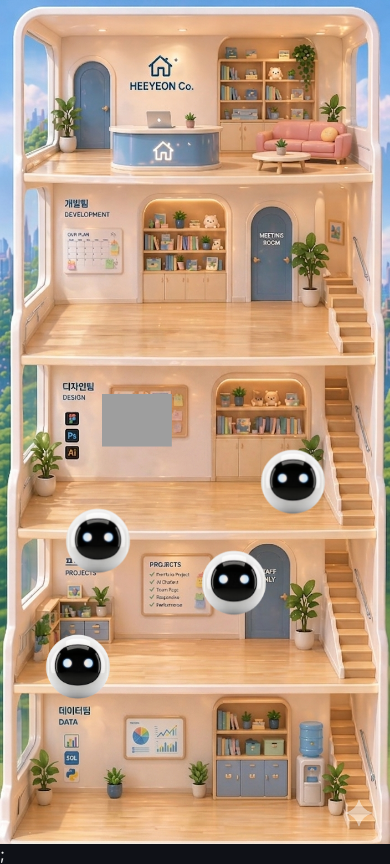
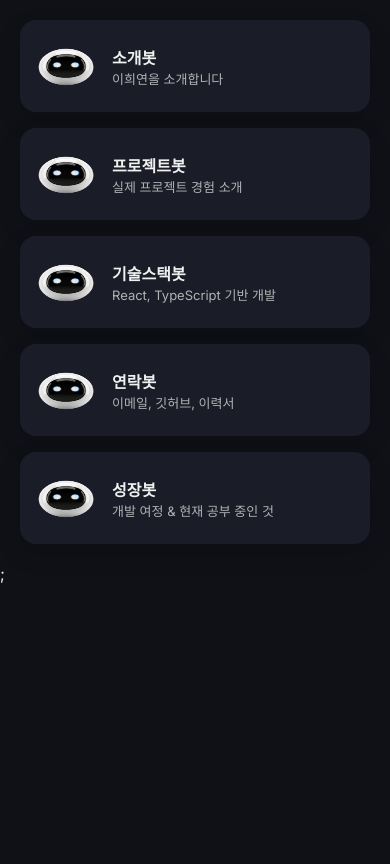
Before and after one commit to gulggum/portfolio, a React (Vite) app: page /home in a window 390 px wide. Built offline with nearby package versions, Linux system fonts and the light colour scheme; grey boxes are pictures that could not be loaded.

Commit message:
feat: [intro] 테마시스템개편 적용및 컴포넌트 정리
-BotType ceo/design/data 제거 → intro/contact/growth 추가
- botMap 새 봇 구조로 교체, 테마 color 키 맞게 수정
- Card / Intro / ChatBubble 하드코딩 색상 → 테마 변수로 교체"

```diff
--- a/src/components/Bot.tsx
+++ b/src/components/Bot.tsx
@@ -8,16 +8,18 @@
   active: boolean;
   isCeo: boolean;
   color?: ColorKey;
+  size: number;
 }
 
-const Bot = ({ src, alt, active, isCeo, color }: BotProps) => {
+const Bot = ({ src, alt, active, isCeo, color, size }: BotProps) => {
   return (
     <StyledBot
       src={src}
       alt={alt}
       $active={active}
       $isCeo={isCeo}
-      $color={color} // ✅ 추가
+      $color={color}
+      $size={size}
     />
   );
 };
@@ -28,9 +30,10 @@
   $active: boolean;
   $isCeo: boolean;
   $color?: ColorKey;
+  $size: number;
 }>`
-  width: 18vw;
-  max-width: 200px;
+  width: ${({ $size }) => $size}px;
+  height: auto;
   transition: transform 0.3s;
 
   ${({ $isCeo }) =>
--- /dev/null
+++ b/src/components/layouts/DesktopLayout.tsx
@@ -0,0 +1,142 @@
+import styled, { css } from "styled-components";
+import type { BotType } from "../../types/robot";
+import { fadeUp } from "../../styles/animation";
+import Bot from "../Bot";
+import { botMap } from "../../data/botMap";
+import ChatBubble from "../office/ChatBubble";
+import pcBg from "../../assets/images/company/office_PC.png";
+
+const DesktopLayout = ({
+  active,
+  setActive,
+  getSize,
+}: {
+  active: BotType | null;
+  setActive: (type: BotType | null) => void;
+  getSize: (type: BotType) => number;
+}) => {
+  return (
+    //좌우 스크롤 감싸는 래퍼
+    <ScrollWrapper>
+      <Stage>
+        {/* 배경 이미지 — 원본 사이즈 고정으로 좌우 스크롤 가능 */}
+        <BgImage src={pcBg} />
+
+        {Object.entries(botMap).map(([type, bot], index) => {
+          const pos = bot.position.pc;
+
+          return (
+            <BotWrapper
+              key={type}
+              $delay={index * 0.1}
+              $top={pos.top}
+              $left={pos.left}
+              onClick={() => setActive(type as BotType)}
+            >
+              <Bot
+                src={bot.image}
+                alt={bot.name}
+                active={active === type}
+                isCeo={type === "ceo"}
+                color={bot.color}
+                size={getSize(type as BotType)}
+              />
+
+              {/* 호버 시 나타나는 이름 툴팁 */}
+              <NameTag className="name">{bot.name}</NameTag>
+
+              {/* 클릭된 봇만 말풍선 열림 */}
+              {active === type && (
+                <ChatBubble
+                  type={type as BotType}
+                  onClose={() => setActive(null)}
+                />
+              )}
+            </BotWrapper>
+          );
+        })}
+      </Stage>
+    </ScrollWrapper>
+  );
+};
+
+export default DesktopLayout;
+
+/* 좌우 스크롤 컨테이너 */
+const ScrollWrapper = styled.div`
+  width: 100%;
+  height: 100vh;
+  overflow-x: auto;
+  overflow-y: hidden;
+
+  /* 티파니 스크롤바 */
+  &::-webkit-scrollbar {
+    height: 6px;
+  }
+  &::-webkit-scrollbar-track {
+    background: transparent;
+  }
+  &::-webkit-scrollbar-thumb {
+    background: ${({ theme }) => theme.colors.primary};
+    border-radius: 999px;
+  }
+`;
+
+/* 배경 원본 사이즈로 고정 — 이 안에서 봇들 absolute 배치 */
+const Stage = styled.div`
+  position: relative;
+  width: 1536px; /* 배경 이미지 원본 너비 */
+  height: 1024px; /* 배경 이미지 원본 높이 */
+`;
+
+const BgImage = styled.img`
+  position: absolute;
+  inset: 0;
+  width: 100%;
+  height: 100%;
+  object-fit: cover;
+  z-index: 0;
+`;
+
+const BotWrapper = styled.div<{
+  $delay: number;
+  $top: string;
+  $left: string;
+}>`
+  position: absolute;
+  top: ${({ $top }) => $top};
+  left: ${({ $left }) => $left};
+  transform: translate(-50%, -50%);
+  cursor: pointer;
+  z-index: 10;
+  display: flex;
+  flex-direction: column;
+  align-items: center;
+
+  animation: ${({ $delay }) => css`
+    ${fadeUp} 0.5s ease ${$delay}s both
+  `};
+
+  /* 호버 시 이름 툴팁 올라옴 */
+  &:hover .name {
+    opacity: 1;
+    transform: translate(-50%, -8px);
+  }
+`;
+
+const NameTag = styled.div`
+  position: absolute;
+  bottom: 110%;
+  left: 50%;
+  transform: translate(-50%, 0);
+  padding: 4px 10px;
+  font-size: 12px;
+  font-weight: 500;
+  background: rgba(0, 0, 0, 0.8);
+  color: white;
+  border-radius: 999px;
+  white-space: nowrap;
+  opacity: 0;
+  transition: all 0.2s ease;
+  pointer-events: none;
+`;
--- /dev/null
+++ b/src/components/layouts/MobileLayout.tsx
@@ -0,0 +1,70 @@
+import styled from "styled-components";
+import type { BotType } from "../../types/robot";
+import { botMap } from "../../data/botMap";
+
+const MobileLayout = ({
+  setActive,
+}: {
+  setActive: (type: BotType) => void;
+}) => {
+  return (
+    <Wrapper>
+      {Object.entries(botMap).map(([type, bot]) => (
+        <Card key={type} onClick={() => setActive(type as BotType)}>
+          <BotImage src={bot.image} />
+          <Text>
+            <Name>{bot.name}</Name>
+            <Desc>{bot.preview}</Desc>
+          </Text>
+        </Card>
+      ))}
+    </Wrapper>
+  );
+};
+
+export default MobileLayout;
+
+const Wrapper = styled.div`
+  display: flex;
+  flex-direction: column;
+  gap: 16px;
+  padding: 20px;
+`;
+
+const Card = styled.div`
+  display: flex;
+  align-items: center;
+  gap: 16px;
+
+  padding: 16px;
+  border-radius: 16px;
+
+  background: ${({ theme }) => theme.colors.surface};
+  box-shadow: ${({ theme }) => theme.shadow.soft};
+
+  cursor: pointer;
+  transition: 0.2s;
+
+  &:active {
+    transform: scale(0.97);
+  }
+`;
+
+const BotImage = styled.img`
+  width: 60px;
+  height: 60px;
+`;
+
+const Text = styled.div`
+  display: flex;
+  flex-direction: column;
+`;
+
+const Name = styled.div`
+  font-weight: 600;
+`;
+
+const Desc = styled.div`
+  font-size: 13px;
+  opacity: 0.7;
+`;
--- a/src/components/office/ChatBubble.tsx
+++ b/src/components/office/ChatBubble.tsx
@@ -1,7 +1,6 @@
-import { useState } from "react";
 import styled from "styled-components";
+import type { BotType } from "../../types/robot";
 import { botMap } from "../../data/botMap";
-import type { BotType } from "../../types/robot";
 import { fadeUp } from "../../styles/animation";
 
 const ChatBubble = ({
@@ -12,27 +11,25 @@
   onClose: () => void;
 }) => {
   const bot = botMap[type];
-  const [step, setStep] = useState(0);
 
   return (
-    <BubbleContainer
-      onClick={onClose}
-      style={{
-        top: bot.position.top,
-        left: bot.position.left,
-      }}
-    >
+    // 말풍선 바깥 클릭 시 닫힘
+    <BubbleContainer onClick={onClose}>
+      {/* 말풍선 꼬리 */}
       <Tail />
 
+      {/* 봇 이름 */}
       <Name>{bot.name}</Name>
 
+      {/* 로딩 느낌 도트 애니메이션 */}
       <Dots>
         <Dot />
         <Dot delay="0.1s" />
         <Dot delay="0.2s" />
       </Dots>
 
-      <Content>{bot.getContent()}</Content>
+      {/* 봇 한줄 소개 */}
+      <Content>{bot.preview}</Content>
     </BubbleContainer>
   );
 };
@@ -41,14 +38,16 @@
 
 const BubbleContainer = styled.div`
   position: absolute;
+  bottom: 110%;
+  left: 50%;
+  transform: translateX(-50%);
   z-index: 50;
 
-  transform: translate(-50%, -200%);
-
   background: ${({ theme }) => theme.colors.surface};
+  border: 1px solid ${({ theme }) => theme.colors.surfaceLight};
   padding: 12px 16px;
-  border-radius: 16px;
-  box-shadow: ${({ theme }) => theme.shadow.soft};
+  border-radius: ${({ theme }) => theme.radius.lg};
+  box-shadow: ${({ theme }) => theme.shadow.medium}; /* 티파니 글로우 */
 
   width: 220px;
   font-size: 14px;
@@ -56,19 +55,22 @@
   animation: ${fadeUp} 0.3s ease-out;
 `;
 
+/* 말풍선 아래 삼각형 꼬리 */
 const Tail = styled.div`
   position: absolute;
   bottom: -6px;
   left: 50%;
-  transform: translateX(-50%) rotate(45deg);
-
   width: 12px;
   height: 12px;
   background: ${({ theme }) => theme.colors.surface};
+  transform: translateX(-50%) rotate(45deg);
+  border-right: 1px solid ${({ theme }) => theme.colors.surfaceLight};
+  border-bottom: 1px solid ${({ theme }) => theme.colors.surfaceLight};
 `;
 
 const Name = styled.div`
   font-weight: 600;
+  color: ${({ theme }) => theme.colors.primary}; /* 이름은 티파니 포인트 */
   margin-bottom: 6px;
 `;
 
@@ -83,7 +85,6 @@
   height: 6px;
   border-radius: 50%;
   background: ${({ theme }) => theme.colors.primary};
-
   animation: bounce 1s infinite;
   animation-delay: ${({ delay }) => delay || "0s"};
 
@@ -99,6 +100,6 @@
 `;
 
 const Content = styled.div`
-  color: ${({ theme }) => theme.colors.text};
+  color: ${({ theme }) => theme.colors.muted}; /* 본문은 muted */
   line-height: 1.4;
 `;
--- a/src/data/botMap.ts
+++ b/src/data/botMap.ts
@@ -1,70 +1,33 @@
-import ceo from "../assets/images/characters/ceo.png";
 import bot from "../assets/images/characters/bot.png";
-
 import type { BotConfig, BotType } from "../types/robot";
 
 export const botMap: Record<
   BotType,
-  BotConfig & { position: { top: string; left: string } }
+  BotConfig & {
+    position: {
+      pc: { top: string; left: string };
+      mobile: { top: string; left: string };
+    };
+  }
 > = {
-  ceo: {
-    name: "대표봇",
-    image: ceo,
-    getContent: () => "전체 기획과 방향을 담당하고 있어요.",
-    position: { top: "50%", left: "35%" },
+  intro: {
+    name: "소개봇",
+    image: bot,
+    color: "primary", // ✅ 새 테마 키
+    getContent: () => "안녕하세요! 저는 이희연을 소개하는 봇이에요.",
+    position: {
+      pc: { top: "55%", left: "20%" },
+      mobile: { top: "5%", left: "50%" },
+    },
+    preview: "이희연을 소개합니다",
     dialogues: [
       {
-        text: "안녕하세요! 👋\n대표봇이에요.\n이 포트폴리오의 전체 구조를 소개해드릴게요!",
-        options: [{ label: "구조 설명 보기", next: 1 }],
+        text: "안녕하세요! 👋\n저는 소개봇이에요.\n이희연님에 대해 알고 싶은 게 있으신가요?",
+        options: [{ label: "자기소개 보기", next: 1 }],
       },
       {
-        text: "이 공간은 '이희연님의 회사' 컨셉으로 구성되어 있어요!\n각 캐릭터를 클릭하면 역할별 정보를 확인할 수 있어요 😊",
+        text: "사용자 경험을 중요하게 생각하는\n프론트엔드 개발자 이희연입니다 😊",
         options: [{ label: "처음으로", next: 0 }],
-      },
-    ],
-  },
-
-  dev: {
-    name: "개발봇",
-    image: bot,
-    color: "accent",
-    getContent: () => "React, TypeScript 기반 개발",
-    position: { top: "70%", left: "60%" },
-
-    dialogues: [
-      {
-        text: "안녕하세요! 👩‍💻\n프론트엔드 개발을 담당하는 개발봇이에요.\n무엇이 궁금하신가요?",
-        options: [
-          { label: "기술 스택", next: 1 },
-          { label: "프로젝트", next: 2 },
-        ],
-      },
-      {
-        text: "React, TypeScript를 중심으로\n사용자 친화적인 UI를 구현하고 있어요!",
-        options: [{ label: "뒤로가기", next: 0 }],
-      },
-      {
-        text: "키즈스톡 프로젝트를 통해\n어린이 경제 학습 서비스를 개발했어요!",
-        options: [{ label: "뒤로가기", next: 0 }],
-      },
-    ],
-  },
-
-  design: {
-    name: "디자인봇",
-    image: bot,
-    color: "secondary",
-    getContent: () => "감성 UI/UX 디자인 담당",
-    position: { top: "58%", left: "75%" },
-
-    dialogues: [
-      {
-        text: "안녕하세요! 🎨\n디자인을 담당하는 디자인봇이에요.\n어떤 부분을 보시겠어요?",
-        options: [{ label: "디자인 스타일", next: 1 }],
-      },
-      {
-        text: "파스텔톤과 귀여운 감성을 기반으로\n사용자 경험을 중요하게 생각하고 있어요!",
-        options: [{ label: "뒤로가기", next: 0 }],
       },
     ],
   },
@@ -72,36 +35,100 @@
   project: {
     name: "프로젝트봇",
     image: bot,
-    color: "warm",
-    getContent: () => "프로젝트 설명",
-    position: { top: "65%", left: "25%" },
-
+    color: "primarySoft", // ✅ 새 테마 키
+    getContent: () => "프로젝트를 소개해드릴게요!",
+    position: {
+      pc: { top: "60%", left: "40%" },
+      mobile: { top: "28%", left: "50%" },
+    },
+    preview: "실제 프로젝트 경험 소개",
     dialogues: [
       {
-        text: "안녕하세요! 🚀\n프로젝트봇이에요.\n프로젝트를 확인해보실래요?",
+        text: "안녕하세요! 🚀\n프로젝트봇이에요.\n어떤 프로젝트가 궁금하세요?",
         options: [{ label: "키즈스톡 보기", next: 1 }],
       },
       {
-        text: "키즈스톡은 어린이를 위한 경제 학습 서비스로,\n쉽고 재미있게 주식을 배울 수 있도록 만들었어요!",
+        text: "키즈스톡은 어린이를 위한 경제 학습 서비스예요!\n쉽고 재미있게 주식을 배울 수 있어요 📈",
         options: [{ label: "뒤로가기", next: 0 }],
       },
     ],
   },
 
-  data: {
-    name: "데이터봇",
+  dev: {
+    name: "기술스택봇",
     image: bot,
-    color: "soft",
-    getContent: () => "강점 및 역량",
-    position: { top: "80%", left: "20%" },
-
+    color: "primary", // ✅ 새 테마 키
+    getContent: () => "기술 스택을 소개해드릴게요!",
+    position: {
+      pc: { top: "45%", left: "60%" },
+      mobile: { top: "49%", left: "50%" },
+    },
+    preview: "React, TypeScript 기반 개발",
     dialogues: [
       {
-        text: "안녕하세요! 📊\n강점을 소개하는 데이터봇이에요.\n확인해보실래요?",
-        options: [{ label: "강점 보기", next: 1 }],
+        text: "안녕하세요! 👩‍💻\n기술스택봇이에요.\n어떤 기술이 궁금하세요?",
+        options: [
+          { label: "프론트엔드", next: 1 },
+          { label: "기타 도구", next: 2 },
+        ],
       },
       {
-        text: "UI 감각, 기획력, 인터랙션 구현 능력을 강점으로 가지고 있어요!",
+        text: "React, TypeScript, Vue, Vite를\n능숙하게 사용할 수 있어요!",
+        options: [{ label: "뒤로가기", next: 0 }],
+      },
+      {
+        text: "Git, Figma, styled-components 등\n다양한 도구를 활용하고 있어요!",
+        options: [{ label: "뒤로가기", next: 0 }],
+      },
+    ],
+  },
+
+  contact: {
+    name: "연락봇",
+    image: bot,
+    color: "muted", // ✅ 새 테마 키
+    getContent: () => "연락처를 안내해드릴게요!",
+    position: {
+      pc: { top: "70%", left: "75%" },
+      mobile: { top: "70%", left: "50%" },
+    },
+    preview: "이메일, 깃허브, 이력서",
+    dialogues: [
+      {
+        text: "안녕하세요! 📬\n연락봇이에요.\n어떻게 연락하고 싶으세요?",
+        options: [
+          { label: "이메일", next: 1 },
+          { label: "깃허브", next: 2 },
+        ],
+      },
+      {
+        text: "이메일로 연락 주세요!\nyour@email.com",
+        options: [{ label: "뒤로가기", next: 0 }],
+      },
+      {
+        text: "깃허브에서 코드를 확인하세요!\ngithub.com/yourname",
+        options: [{ label: "뒤로가기", next: 0 }],
+      },
+    ],
+  },
+
+  growth: {
+    name: "성장봇",
+    image: bot,
+    color: "primary", // ✅ 새 테마 키
+    getContent: () => "개발 여정을 소개해드릴게요!",
+    position: {
+      pc: { top: "75%", left: "88%" },
+      mobile: { top: "87%", left: "50%" },
+    },
+    preview: "개발 여정 & 현재 공부 중인 것",
+    dialogues: [
+      {
+        text: "안녕하세요! 🌱\n성장봇이에요.\n개발 여정이 궁금하세요?",
+        options: [{ label: "여정 보기", next: 1 }],
+      },
+      {
+        text: "꾸준히 성장 중인 프론트엔드 개발자예요!\n현재는 TypeScript와 React 심화를 공부 중이에요 💪",
         options: [{ label: "뒤로가기", next: 0 }],
       },
     ],
--- a/src/pages/Home.tsx
+++ b/src/pages/Home.tsx
@@ -1,120 +1,32 @@
 import { useEffect, useState } from "react";
-import pcBg from "../assets/images/company/office_PC.png";
-import mobileBg from "../assets/images/company/office_mobile.png";
-
-import ChatBubble from "../components/office/ChatBubble";
-import { botMap } from "../data/botMap";
 import type { BotType } from "../types/robot";
-import Bot from "../components/Bot";
-import styled from "styled-components";
+import MobileLayout from "../components/layouts/MobileLayout";
+import DesktopLayout from "../components/layouts/DesktopLayout";
 
 const Home = () => {
+  // 현재 클릭된 봇 (null이면 아무것도 안 열림)
   const [active, setActive] = useState<BotType | null>(null);
+  // 모바일 여부 감지 (768px 기준)
   const [isMobile, setIsMobile] = useState(false);
 
   useEffect(() => {
-    const check = () => setIsMobile(window.innerWidth < 640);
+    const check = () => setIsMobile(window.innerWidth < 768);
     check();
     window.addEventListener("resize", check);
     return () => window.removeEventListener("resize", check);
   }, []);
 
-  return (
-    <Container>
-      {/* 배경 */}
-      <BgImage src={mobileBg} className="mobile" />
-      <BgImage src={pcBg} className="pc" />
+  const getSize = (type: BotType) => {
+    const base = isMobile ? 110 : 200;
+    if (isMobile) return base;
+    return base;
+  };
 
-      {/* 캐릭터 */}
-      {Object.entries(botMap).map(([type, bot]) => (
-        <BotWrapper
-          key={type}
-          onClick={() => setActive(type as BotType)}
-          style={{
-            top: bot.position.top,
-            left: bot.position.left,
-          }}
-        >
-          <Bot
-            src={bot.image}
-            alt={bot.name}
-            active={active === type}
-            isCeo={type === "ceo"}
-            color={bot.color}
-          />
-
-          <NameTag className="name">{bot.name}</NameTag>
-        </BotWrapper>
-      ))}
-
-      {/* 말풍선 */}
-      {active && <ChatBubble type={active} onClose={() => setActive(null)} />}
-    </Container>
+  return isMobile ? (
+    <MobileLayout setActive={setActive} />
+  ) : (
+    <DesktopLayout active={active} setActive={setActive} getSize={getSize} />
   );
 };
 
 export default Home;
-
-const Container = styled.div`
-  position: relative;
-  width: 100%;
-  height: 100vh;
-  overflow: hidden;
-`;
-
-const BgImage = styled.img`
-  position: absolute;
-  inset: 0;
-  width: 100%;
-  height: 100%;
-  object-fit: cover;
-
-  &.mobile {
-    display: block;
-  }
-
-  &.pc {
-    display: none;
-  }
-
-  @media (min-width: 640px) {
-    &.mobile {
-      display: none;
-    }
-    &.pc {
-      display: block;
-    }
-  }
-`;
-
-const BotWrapper = styled.div`
-  position: absolute;
-  transform: translate(-50%, -50%);
-  cursor: pointer;
-  z-index: 10;
-
-  &:hover .name {
-    opacity: 1;
-    transform: translate(-50%, -5px);
-  }
-`;
-
-const NameTag = styled.div`
-  position: absolute;
-  bottom: 100%;
-  left: 50%;
-  transform: translate(-50%, 0);
-
-  margin-bottom: 6px;
-  padding: 4px 8px;
-  font-size: 12px;
-
-  background: black;
-  color: white;
-  border-radius: 6px;
-
-  white-space: nowrap;
-
-  opacity: 0;
-  transition: all 0.2s ease;
-`;
--- a/src/types/robot.ts
+++ b/src/types/robot.ts
@@ -1,6 +1,6 @@
 import type { ColorKey } from "../theme/theme";
 
-export type BotType = "ceo" | "dev" | "design" | "project" | "data";
+export type BotType = "intro" | "project" | "dev" | "contact" | "growth";
 
 export interface BotConfig {
   name: string;
@@ -8,12 +8,13 @@
   color?: ColorKey;
   getContent: () => string;
   dialogues: Dialogue[];
+  preview: string; // 모바일 카드에서 보여줄 한줄 요약
 }
 
 // 선택지 타입
 export interface DialogueOption {
   label: string; // 버튼 텍스트
-  next: number; // 다음 step
+  next: number; // 다음 대화 인덱스
 }
 
 // 한 단계 대화
```
